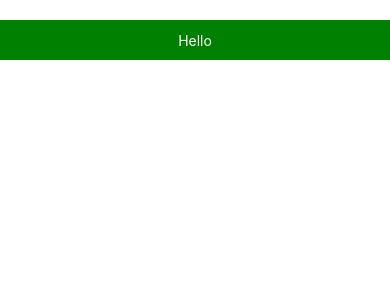
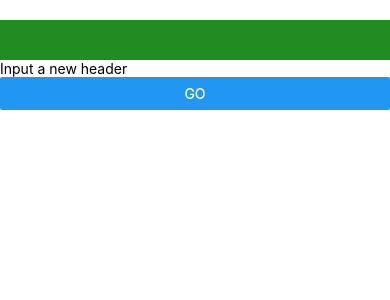
Before and after one commit to smahesh1/osa-photojournal, a React Native app: screen / in a window 390 px wide. Shown: the top 300 px of the page. Built offline with nearby package versions, Linux system fonts and the light colour scheme.

Commit message:
Implements HeaderInput.js

```diff
--- a/App.js
+++ b/App.js
@@ -1,11 +1,19 @@
-import React from 'react';
+import React, { useState } from 'react';
 import { StyleSheet, Text, View } from 'react-native';
 import Header from './components/header';
+import HeaderInput from "./components/HeaderInput";
 
 export default function App() {
+    const [headerText, setHeaderText] = useState('');
+
+    const headerInputHandler = input => {
+        setHeaderText(input);
+    }
+
   return (
       <View>
-        <Header headerText={'Hello'} />
+        <Header headerText={headerText} />
+        <HeaderInput headerInputHandler={headerInputHandler}/>
       </View>
   );
 }
--- /dev/null
+++ b/components/HeaderInput.js
@@ -0,0 +1,24 @@
+import React, { useState } from 'react';
+import { View, TextInput, StyleSheet, Button } from 'react-native';
+
+const HeaderInput = props => {
+
+    const [input1, setInput1] = useState('');
+
+    return (
+        <View>
+            <TextInput placeholder={'Input a new header'}
+                       value={input1}
+                       onChangeText={text => setInput1(text)}/>
+            <Button title={'go'} onPress={props.headerInputHandler.bind(this, input1)}/>
+        </View>
+    )
+}
+
+const styles = StyleSheet.create({
+    container: {
+        flexDirection: 'row'
+    }
+})
+
+export default HeaderInput;
--- a/components/header.js
+++ b/components/header.js
@@ -13,7 +13,7 @@ const styles = StyleSheet.create({
     headerContainer: {
         marginTop: 20,
         height: 40,
-        backgroundColor: 'green',
+        backgroundColor: '#228B22',
         alignItems: 'center',
         justifyContent: 'center',
     },
```
